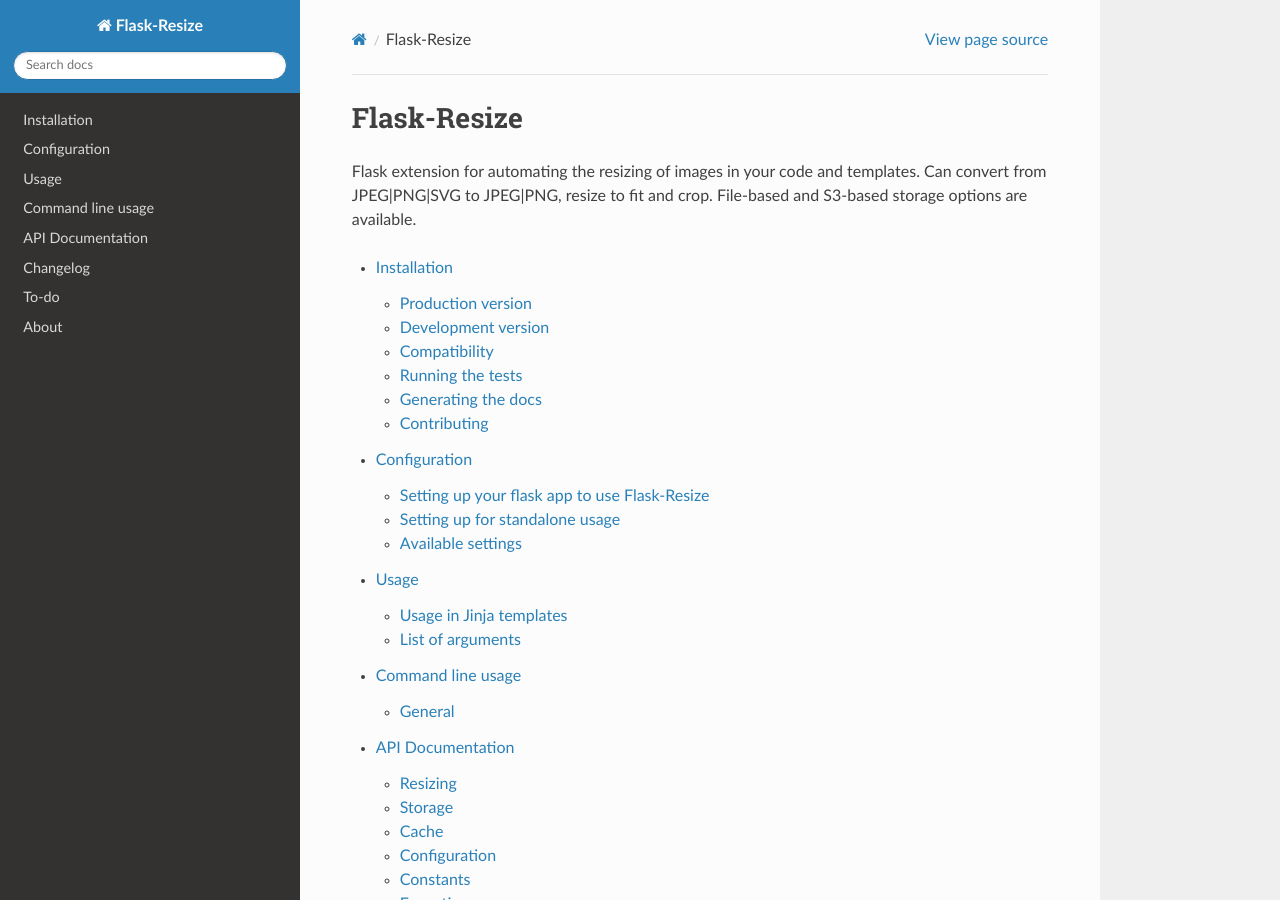
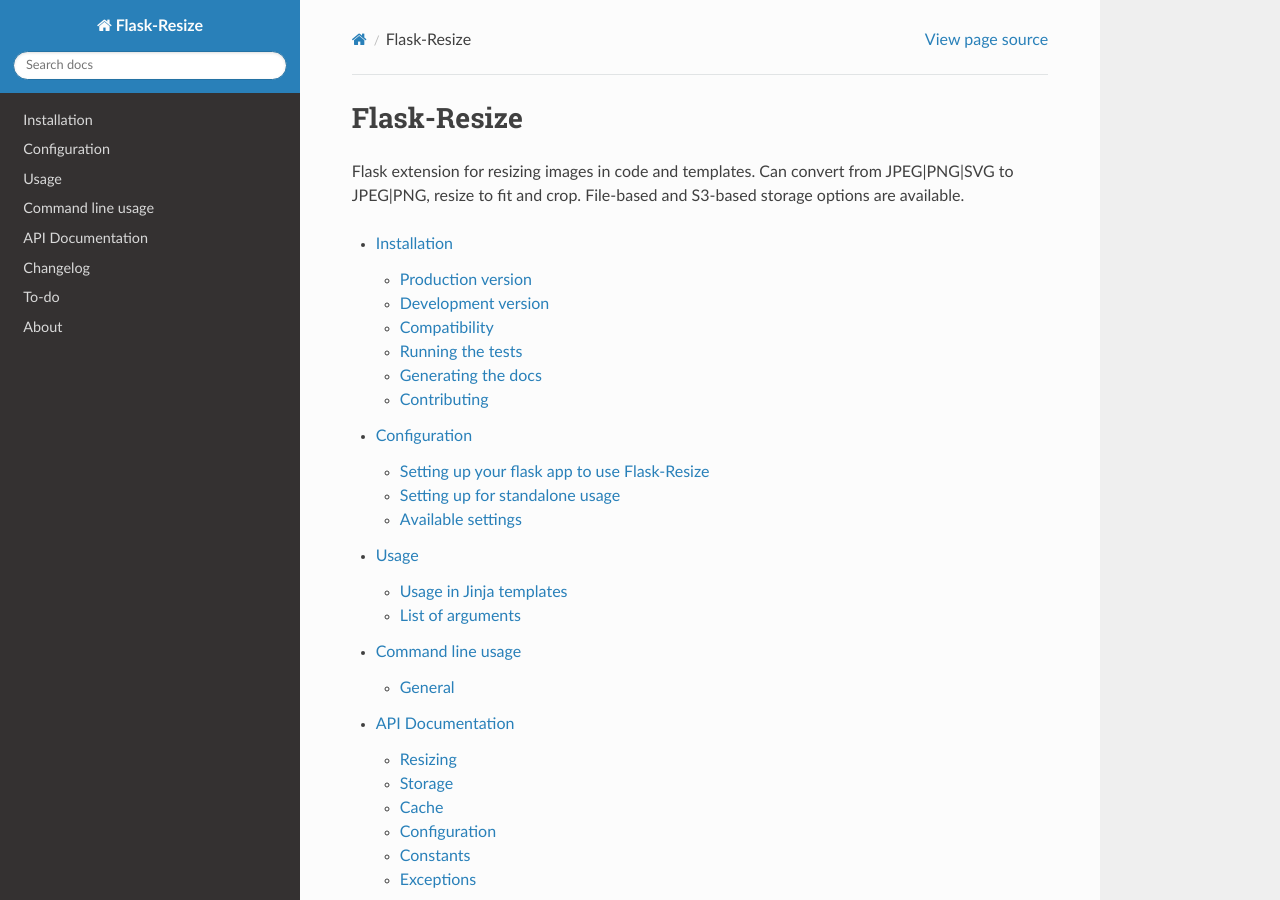
Before and after one commit to jacobsvante/Flask-Resize, a Sphinx documentation site: the page built from docs/index.rst, in a window 1280 px wide and 900 px high. Built offline with Sphinx 7.4.7 and the Read the Docs theme 2.0.0, drawn with Linux system fonts in a browser that asks for light colours; the version number could not be read and is left out.

Commit message:
Update index.rst

```diff
--- a/docs/index.rst
+++ b/docs/index.rst
@@ -1,7 +1,7 @@
 Flask-Resize
 ============
 
-Flask extension for automating the resizing of images in your code and templates. Can convert from JPEG|PNG|SVG to JPEG|PNG, resize to fit and crop. File-based and S3-based storage options are available.
+Flask extension for resizing images in code and templates. Can convert from JPEG|PNG|SVG to JPEG|PNG, resize to fit and crop. File-based and S3-based storage options are available.
 
 
 .. toctree::
```
